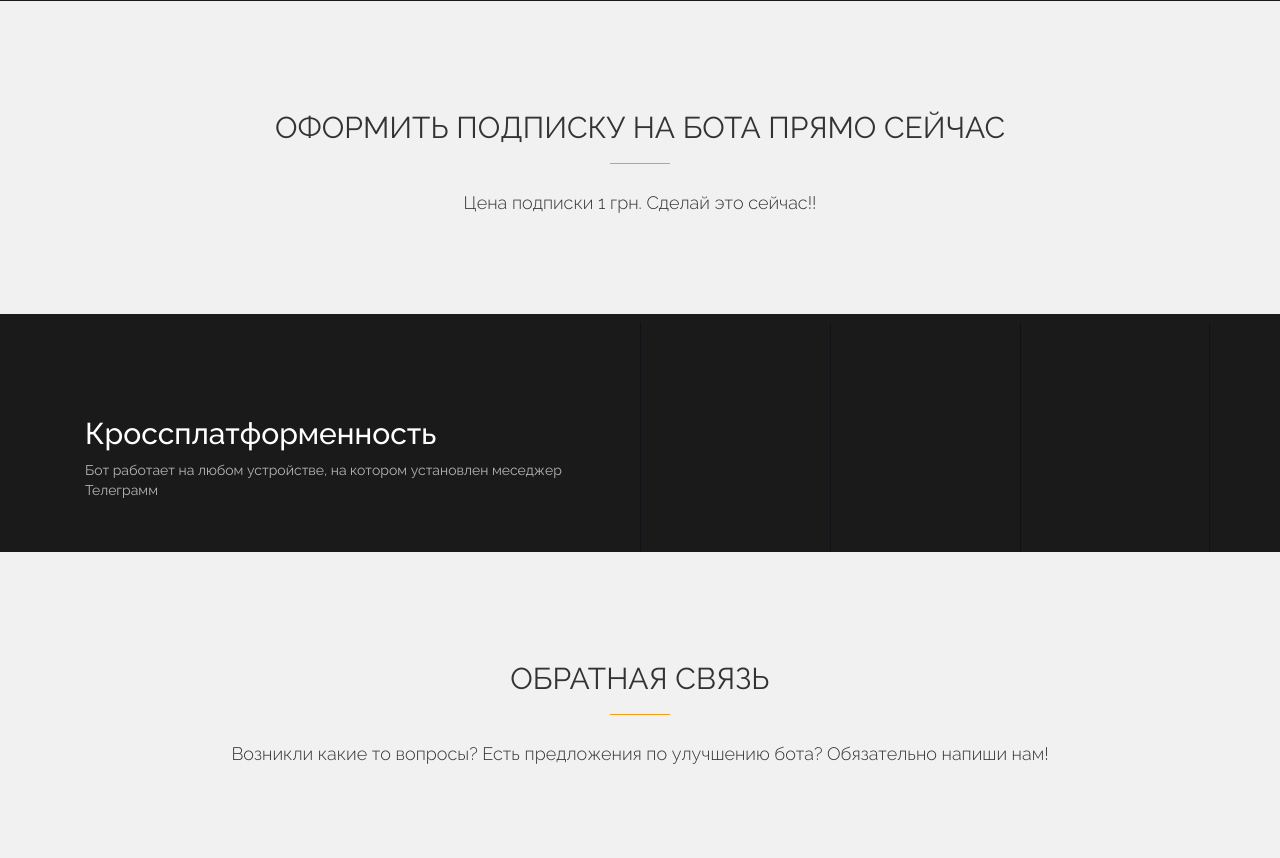
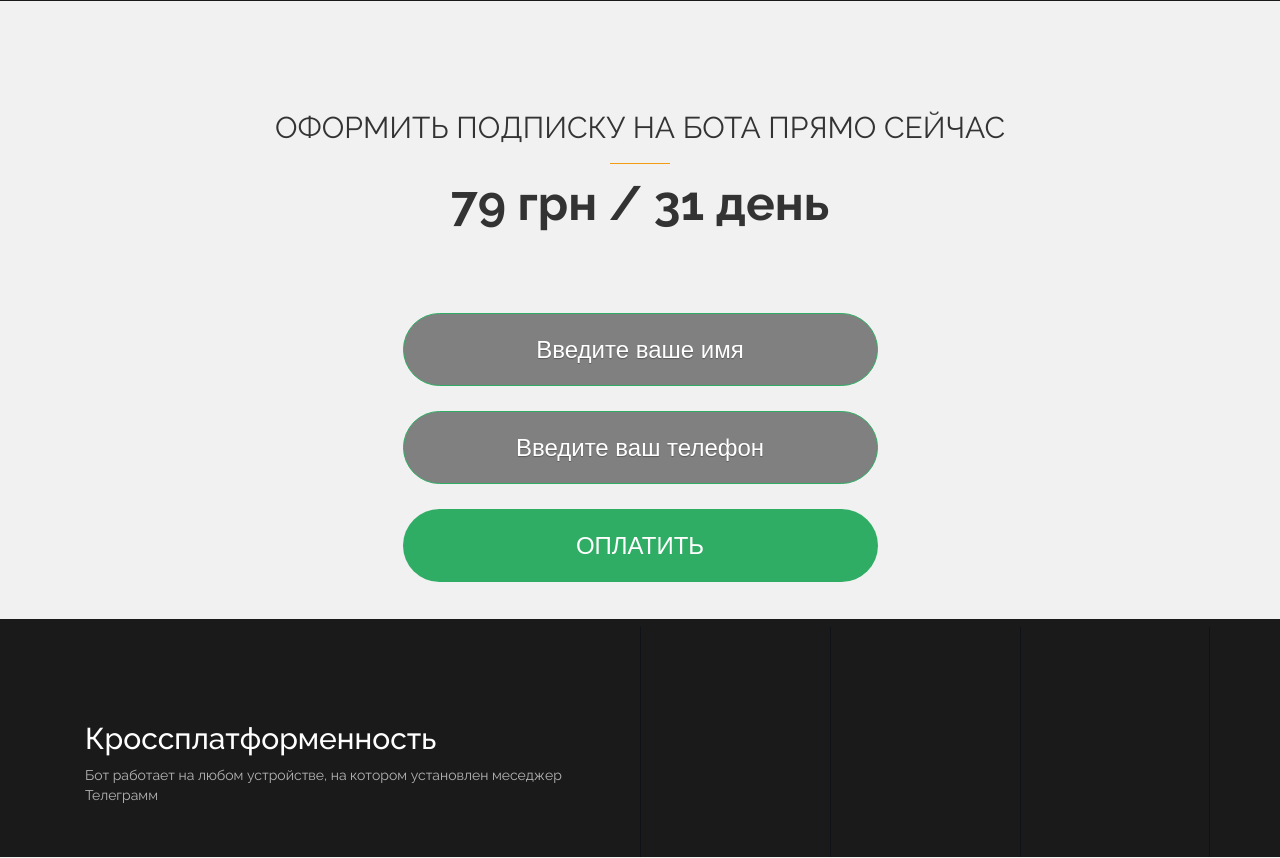
Before and after one commit to VrKing/my-first-blog, a Django app: page / in a window 1280 px wide. Shown: the part 2072-2930 px from the top of the page. Run offline with Django 3.2, Linux system fonts and the light colour scheme; some libraries are stand-ins or nearby versions; some web fonts are replaced.

Commit message:
Pay form

```diff
--- /dev/null
+++ b/blog/static/css/mybut.css
@@ -0,0 +1,70 @@
+/* Стили формы */
+#application {
+    width: 475px;
+    margin: 0 auto;
+}
+
+/*Стили полей для ввода*/
+#applicationName, #applicationEmail, #applicationTelephone {
+    width: 100%;
+    height: 73px;
+    background: #808080;
+    margin-top: 25px;
+    border: 1px solid #30ad64;
+    border-radius: 40px;
+    text-align: center;
+    color: #fff;
+    font-size: 24px;
+}
+/*Стили полей при клике по ним*/
+#applicationName:focus, #applicationEmail:focus, #applicationTelephone:focus {
+    border: 1px solid #30ad64;
+}
+
+/*Стили текста, выводящегося в placeholder*/
+::-webkit-input-placeholder {
+    color: #ff0000;
+    font-family: 'PT Sans', sans-serif;
+    text-shadow: 0 1px 1px rgba(0, 0, 0, .3);
+}
+
+::-moz-placeholder  {
+    color: #fff;
+    font-family: 'PT Sans', sans-serif;
+    text-shadow: 0 1px 1px rgba(0, 0, 0, .3);
+}  /* Firefox 19+ */
+
+:-moz-placeholder {
+    color: #fff;
+    font-family: 'PT Sans', sans-serif;
+    text-shadow: 0 1px 1px rgba(0, 0, 0, .3);
+}  /* Firefox 18- */
+
+:-ms-input-placeholder {
+    color: #fff;
+    font-family: 'PT Sans', sans-serif;
+    text-shadow: 0 1px 1px rgba(0, 0, 0, .3);
+}
+
+::placeholder {
+    color: #fff;
+    text-shadow: 0 1px 1px rgba(0, 0, 0, .3);
+}
+
+/*Стили для кнопки*/
+.applicationButton {
+    margin-top: 25px;
+    background: #30ad64;
+    border: none;
+    width: 100%;
+    height: 73px;
+    border-radius: 40px;
+    color: #fff;
+    font-size: 24px;
+    text-transform: uppercase;
+    font-family: 'PT Sans', sans-serif;
+    cursor: pointer;
+}
+    .applicationButton:hover {
+        background: #d68c18;
+    }
--- a/blog/templates/blog/post_list.html
+++ b/blog/templates/blog/post_list.html
@@ -37,7 +37,9 @@
 
     <link href="{% static 'css/animate.css' %}"  rel="stylesheet">
     <!-- Responsive CSS -->
+    <link href="{% static 'css/mybut.css' %}" rel="stylesheet">
     <link href="{% static 'css/responsive.css' %}" rel="stylesheet">
+
     <!-- HTML5 Shim and Respond.js IE8 support of HTML5 elements and media queries -->
     <!-- WARNING: Respond.js doesn't work if you view the page via file:// -->
     <!--[if lt IE 9]>
@@ -273,13 +275,19 @@
                     <!-- DOWNLOAD NOW SECTION TITLE -->
                     <div class="section_title">
                         <h2>Оформить подписку на бота прямо сейчас</h2>
-                        <p>Цена подписки 1 грн. Сделай это сейчас!!</p>
+
+                        <p> <FONT size=12> <b> 79  грн / 31 день </b> </FONT> </p>
                     </div>
-                    <!--END DOWNLOAD NOW SECTION TITLE -->
                 </div>
             </div>
         </div>
 
+        <form id="application" action=" application.php" method="POST" name=" application ">
+        <input name="name" id="applicationName" maxlength="20" placeholder="Введите ваше имя" required />
+      <!--  <input name="email" type="email" id="applicationEmail" maxlength="20" placeholder="Введите ваш E-mail" required />-->
+        <input name="telephone" type="Tel" id="applicationTelephone" maxlength="20" placeholder="Введите ваш телефон" required/>
+        <button class="applicationButton" type="submit" form="application"> Оплатить </button>
+        </form>
         <div class="container">
             <div class="row">
                 <div class="col-md-8 col-md-offset-2">
```
